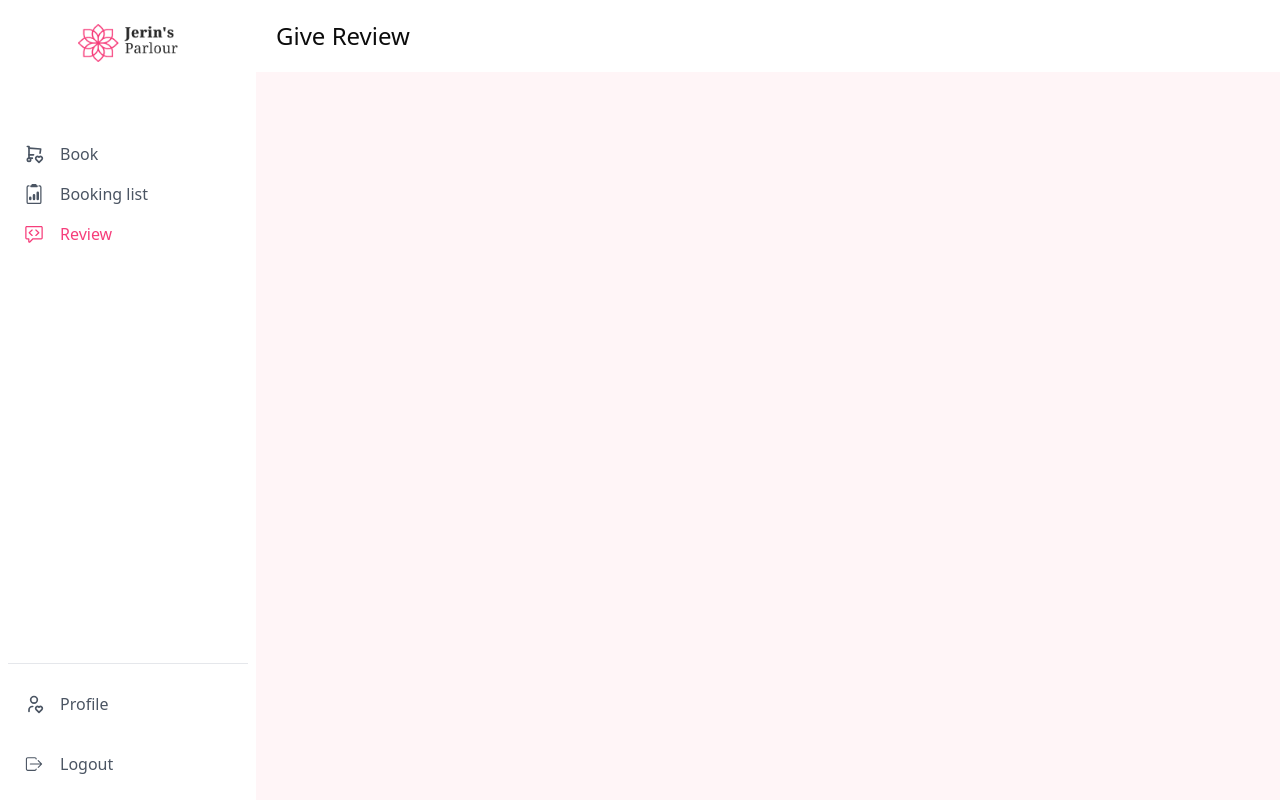
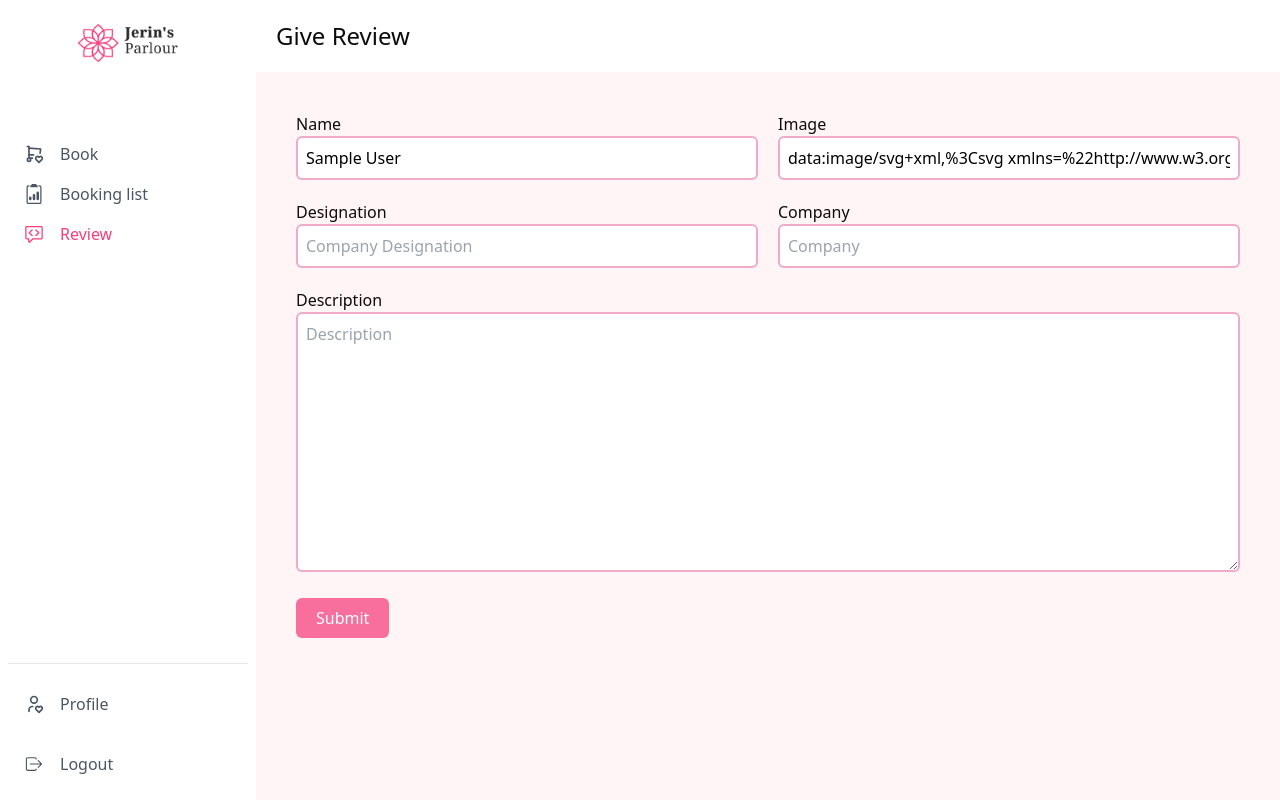
Before and after one commit to almahmudsarker/parlour-apps, a React (Vite) app: page /dashboard/review in a window 1280 px wide. Built offline with nearby package versions, Linux system fonts and the light colour scheme; no server answers; sample sign-in values are in the browser's storage.

Commit message:
user reviews backend done

```diff
--- a/src/pages/dashboard/Review.jsx
+++ b/src/pages/dashboard/Review.jsx
@@ -1,11 +1,128 @@
-import React from 'react';
+import React, { useState, useRef, useContext } from "react";
+import { toast } from "react-hot-toast";
+import { AuthContext } from "../../providers/AuthProvider";
 
 const Review = () => {
-    return (
-        <div>
-            <h1 className='text-2xl font-medium text-[#0C0C0C] bg-white p-5'>Give Review</h1>
-        </div>
-    );
+  const { user } = useContext(AuthContext);
+  const [formData, setFormData] = useState({
+    name: user.displayName,
+    img: user.photoURL,
+    designation: "",
+    company: "",
+    description: "",
+  });
+  const formRef = useRef(null);
+  const handleAddToReview = async (e) => {
+    e.preventDefault();
+
+    try {
+      const response = await fetch(`${import.meta.env.VITE_API_URL}/reviews`, {
+        method: "POST",
+        headers: {
+          "Content-Type": "application/json",
+        },
+        body: JSON.stringify(formData),
+      });
+
+      if (response.ok) {
+        // Handle successful response
+        toast.success("Review submitted successfully");
+        // Reset the form or perform any other actions upon successful submission
+        formRef.current.reset();
+      } else {
+        // Handle response with non-200 status (e.g., 404, 500, etc.)
+        toast.error("Failed to submit the review");
+      }
+    } catch (error) {
+      // Handle fetch request errors
+      console.error("Error submitting review:", error);
+      toast.error("Failed to submit the review");
+    }
+  };
+
+  const handleInputChange = (e) => {
+    const { name, value } = e.target;
+    setFormData({
+      ...formData,
+      [name]: value,
+    });
+  };
+
+  return (
+    <div>
+      <h1 className="text-2xl font-medium text-[#0C0C0C] bg-white p-5">
+        Give Review
+      </h1>
+
+      <section>
+        <form ref={formRef} className="p-10" onSubmit={handleAddToReview}>
+          <div className="grid grid-cols-1 md:grid-cols-2 gap-5">
+            <div>
+              <label className="text-[#0C0C0C] font-medium">Name</label>
+              <input
+                className="border-2 border-[#ef98bbd2] rounded-md w-full p-2"
+                type="text"
+                placeholder="Your Name"
+                name="name"
+                value={formData.name}
+                onChange={handleInputChange}
+              />
+            </div>
+            <div>
+              <label className="text-[#0C0C0C] font-medium">Image</label>
+              <input
+                className="border-2 border-[#ef98bbd2] rounded-md w-full p-2"
+                type="text"
+                placeholder="Your Image"
+                name="img"
+                value={formData.img}
+                onChange={handleInputChange}
+              />
+            </div>
+            <div>
+              <label className="text-[#0C0C0C] font-medium">Designation</label>
+              <input
+                className="border-2 border-[#ef98bbd2] rounded-md w-full p-2"
+                type="text"
+                placeholder="Company Designation"
+                name="designation"
+                value={formData.designation}
+                onChange={handleInputChange}
+              />
+            </div>
+            <div>
+              <label className="text-[#0C0C0C] font-medium">Company</label>
+              <input
+                className="border-2 border-[#ef98bbd2] rounded-md w-full p-2"
+                type="text"
+                placeholder="Company"
+                name="company"
+                value={formData.company}
+                onChange={handleInputChange}
+              />
+            </div>
+          </div>
+          <div className="mt-5">
+            <label className="text-[#0C0C0C] font-medium">Description</label>
+            <textarea
+              className="border-2 border-[#ef98bbd2] rounded-md w-full p-2"
+              name="description"
+              cols="30"
+              rows="10"
+              placeholder="Description"
+              value={formData.description}
+              onChange={handleInputChange}
+            ></textarea>
+          </div>
+          <div className="mt-5">
+            <button className="bg-[#f86e9c] text-white rounded-md px-5 py-2">
+              Submit
+            </button>
+          </div>
+        </form>
+      </section>
+    </div>
+  );
 };
 
 export default Review;
```
